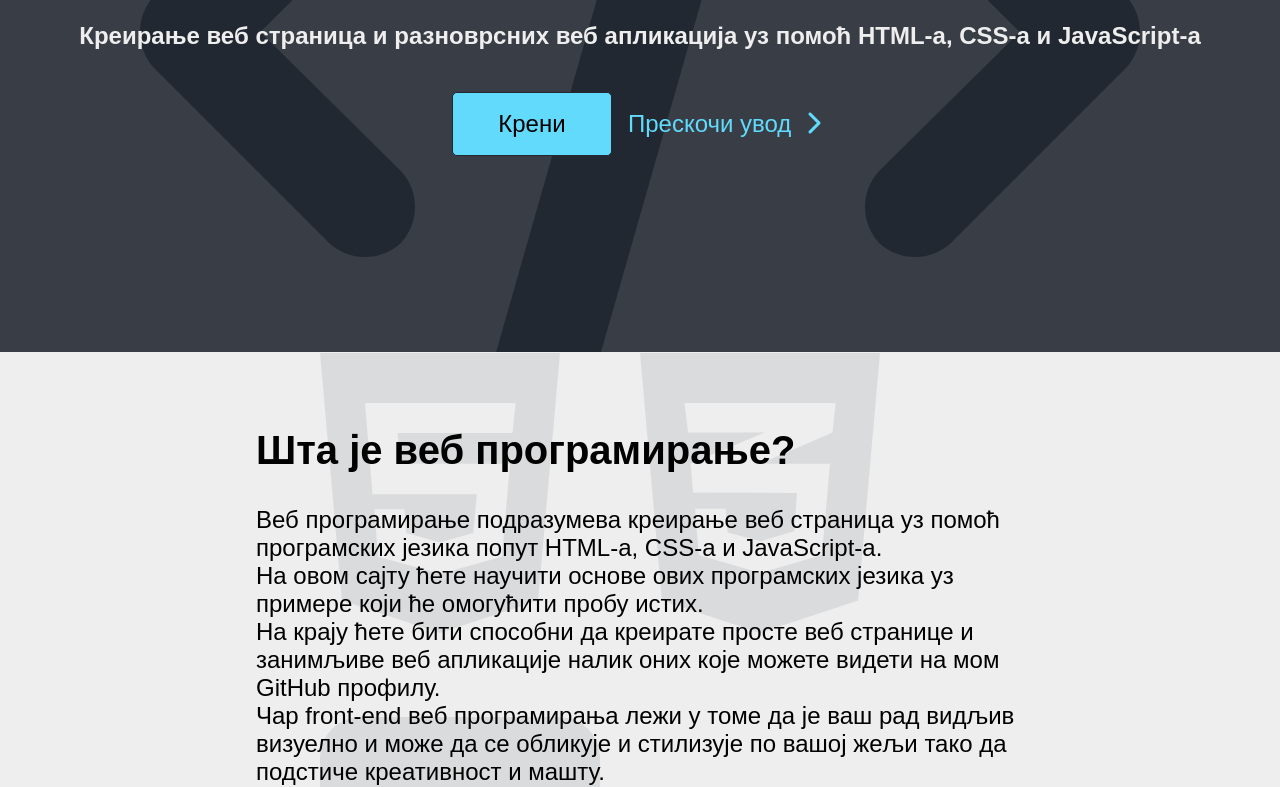
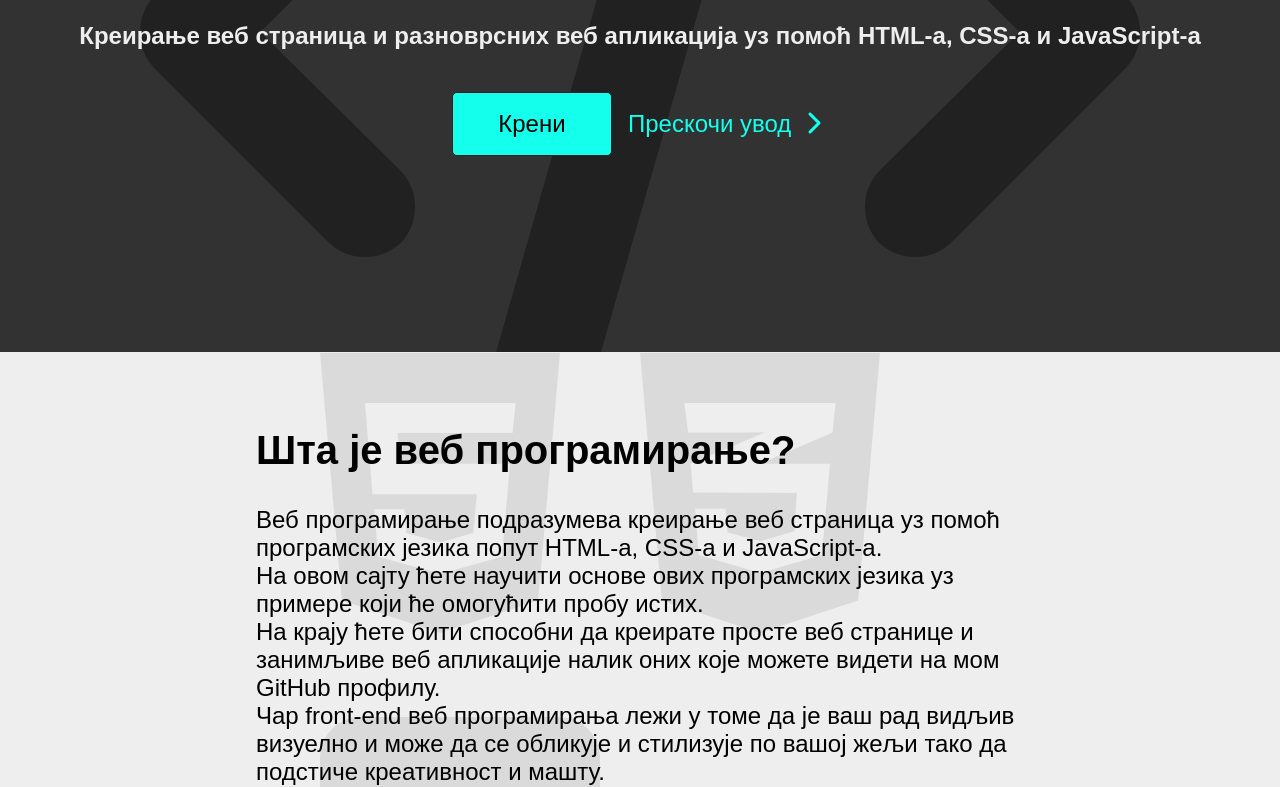
Before and after one commit to Jovan-K/Zavrsni-Projekat, a plain HTML site: page index.html in a window 1280 px wide. Shown: the part 288-1075 px from the top of the page. Drawn offline with Linux system fonts and the light colour scheme; a web font is replaced by a local one.

Commit message:
DRUGE BOJEEEE

```diff
--- a/style.css
+++ b/style.css
@@ -1,11 +1,12 @@
 @import url('https://fonts.cdnfonts.com/css/product-sans');
 @import url("font-awesome/css/fontawesome-all.min.css");
 :root{
-    --clr-1: rgb(34, 40, 49);
-    --clr-2: rgb(57, 62, 70);
-    --clr-3: rgb(0, 173, 181);
+    --clr-1: rgb(33, 33, 33);
+    --clr-2: rgb(50, 50, 50);
+    --clr-3: rgb(13, 115, 119);
     --clr-4: rgb(238, 238, 238);
-    --clr-naslov: rgb(97, 218, 251);
+    --clr-naslov: rgb(20, 255, 236);
+    /*https://colorhunt.co/palette/2121213232320d737714ffec*/
 }
 
 *{
```
